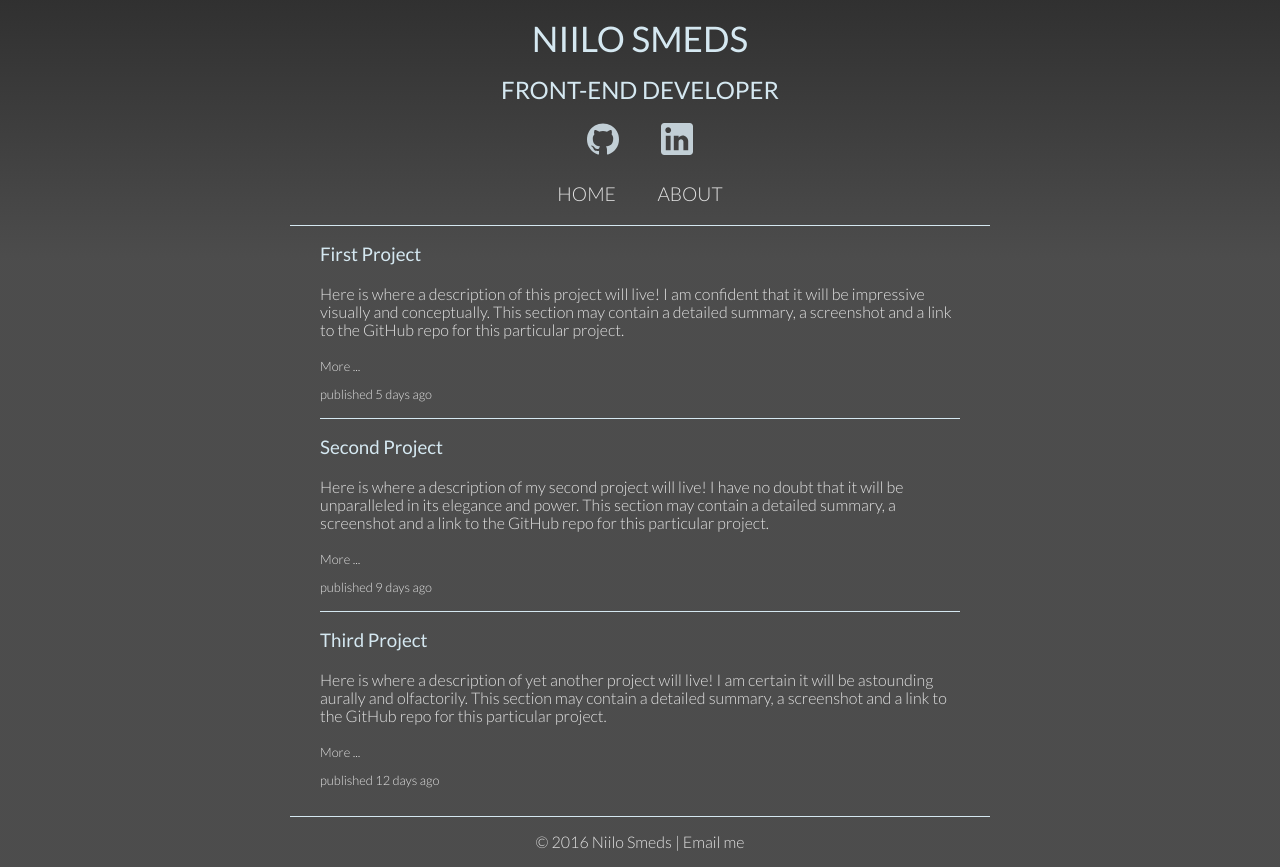
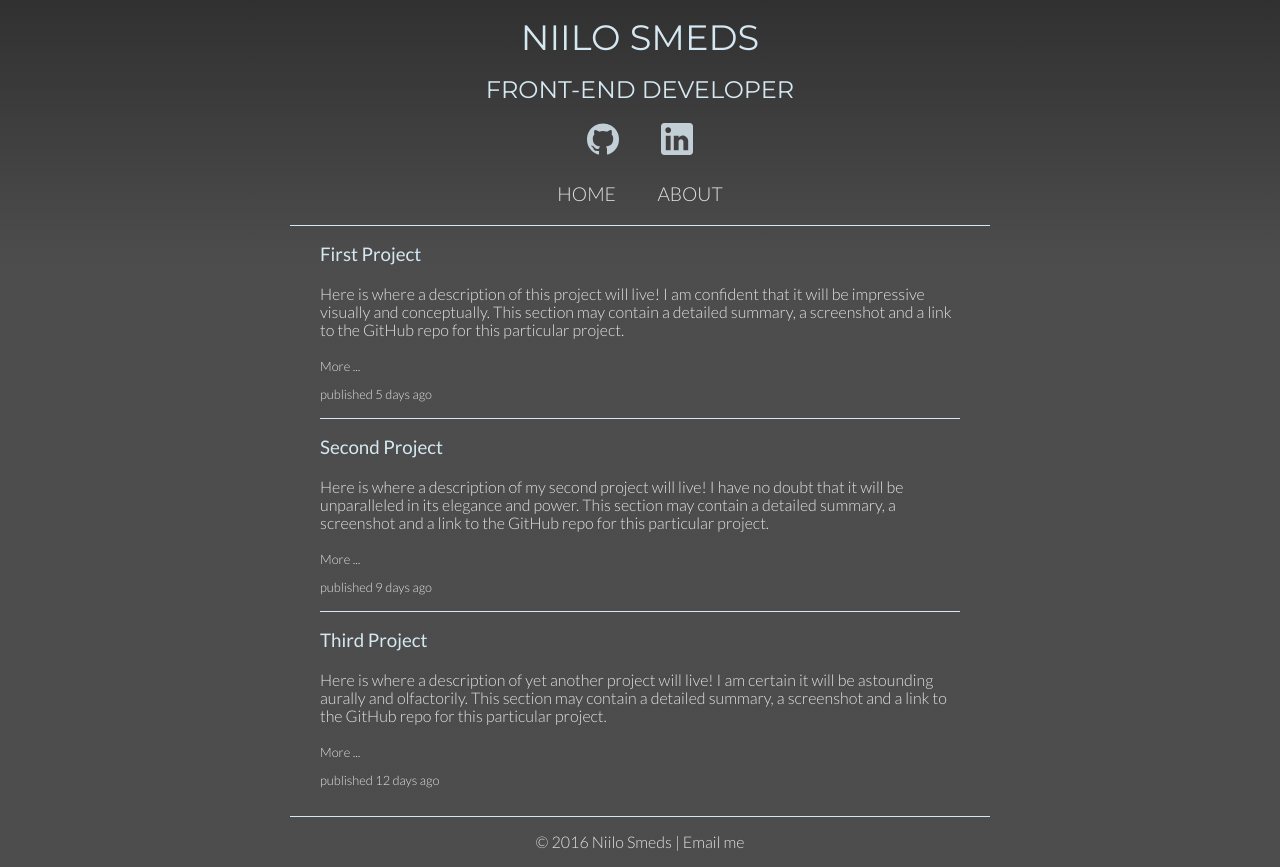
Before and after one commit to nsmeds/portfolio, a plain HTML site: page index.html in a window 1280 px wide. Drawn offline with nearby package versions, Linux system fonts and the light colour scheme.

Commit message:
Customized font families and font sizes.

```diff
--- a/index.html
+++ b/index.html
@@ -8,7 +8,7 @@
     <link rel="stylesheet" href="styles/base.css">
     <link rel="stylesheet" href="styles/layout.css">
     <link rel="stylesheet" href="styles/modules.css">
-    <link rel="stylesheet" href="https://fonts.googleapis.com/css?family=Lato:300,400">
+    <link href="https://fonts.googleapis.com/css?family=Lato:300,400|Montserrat:400" rel="stylesheet">
     <script id="template" type="text/x-handlebars-template">
       <section class="project" data-author="{{author}}">
         <h3>{{title}}</h3>
@@ -19,7 +19,6 @@
         </div>
       </section>
     </script>
-
   </head>
   <body>
     <header>
--- a/styles/layout.css
+++ b/styles/layout.css
@@ -12,6 +12,10 @@ header {
 h1, h2, h3 {
   color: hsl(200,50%,89%);
   font-weight: 400;
+}
+
+h1, h2 {
+  font-family: 'Montserrat', sans-serif;
 }
 
 h1 {
```
